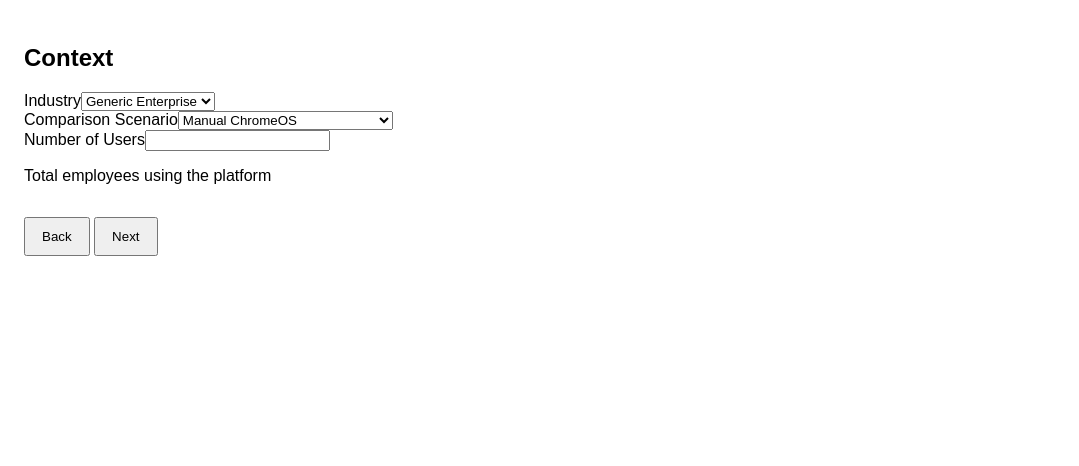
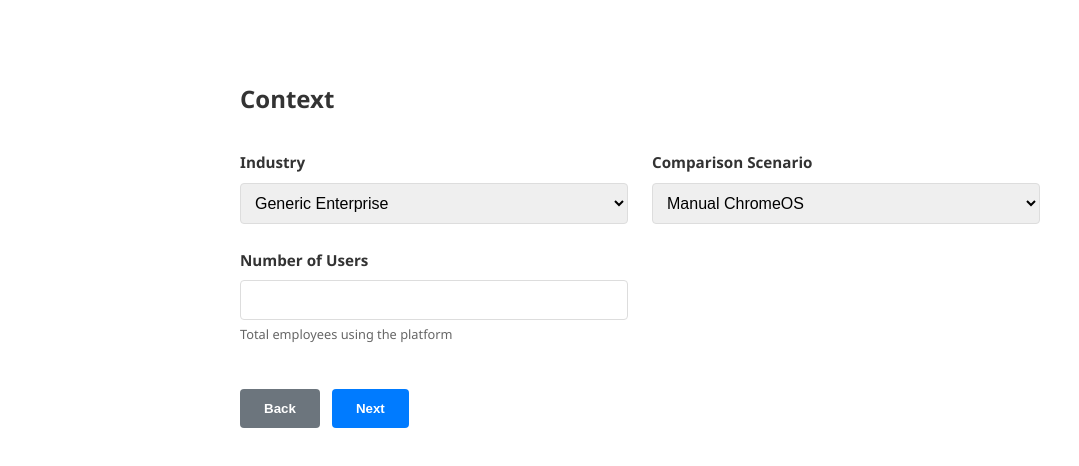
Before and after one commit to ruchini-silva-codimite/roi-studio, a plain HTML site: page index.html in a window 1280 px wide. Both pictures are taken after a click on the button "Start ROI Assessment". Shown: the whole page, without its empty margins (0-1079 px from the left). Drawn offline with Linux system fonts and the light colour scheme.

Commit message:
Add form and grid styling for interactive inputs

```diff
--- a/css/styles.css
+++ b/css/styles.css
@@ -1,61 +1,121 @@
 body {
-  font-family: Arial, sans-serif;
+  font-family: 'Segoe UI', Tahoma, Geneva, Verdana, sans-serif;
+  line-height: 1.6;
   margin: 0;
   padding: 0;
+  color: #333;
+}
+
+#app {
+  max-width: 800px;
+  margin: 40px auto;
+  padding: 20px;
 }
 
 .screen {
   display: none;
-  padding: 24px;
+  animation: fadeIn 0.3s ease-in;
 }
 
 .screen.active {
   display: block;
 }
 
-button {
-  padding: 10px 16px;
-  margin-top: 16px;
-  cursor: pointer;
+@keyframes fadeIn {
+  from { opacity: 0; transform: translateY(10px); }
+  to { opacity: 1; transform: translateY(0); }
 }
 
-.ga-banner {
-  margin-top: 32px;
-  padding: 16px;
-  border: 1px solid #ccc;
+/* Form Styles */
+.form-grid {
+  display: grid;
+  grid-template-columns: 1fr 1fr;
+  gap: 24px;
+  margin: 32px 0;
 }
 
-.trust {
-  margin-top: 12px;
-  font-size: 0.9rem;
-  color: #666;
+.form-group {
+  display: flex;
+  flex-direction: column;
 }
 
+label {
+  font-weight: 600;
+  margin-bottom: 8px;
+  font-size: 0.95rem;
+}
+
+input, select {
+  padding: 10px;
+  border: 1px solid #ddd;
+  border-radius: 4px;
+  font-size: 1rem;
+}
+
+.field-desc {
+  font-size: 0.8rem;
+  color: #666;
+  margin-top: 4px;
+}
+
+.nav-btns {
+  display: flex;
+  gap: 12px;
+  margin-top: 32px;
+}
+
+button {
+  padding: 12px 24px;
+  border: none;
+  border-radius: 4px;
+  background: #007bff;
+  color: white;
+  font-weight: 600;
+  cursor: pointer;
+  transition: background 0.2s;
+}
+
+button:hover {
+  background: #0056b3;
+}
+
+button#to-landing, button#to-context, button#to-usage-back {
+  background: #6c757d;
+}
+
+/* Results Display */
 .results-block {
-  margin-top: 24px;
+  margin-top: 32px;
+  padding: 24px;
+  background: #f8f9fa;
+  border-radius: 8px;
 }
 
 .results-grid {
   display: grid;
-  grid-template-columns: repeat(auto-fit, minmax(180px, 1fr));
-  gap: 16px;
-  margin-top: 12px;
+  grid-template-columns: repeat(auto-fit, minmax(200px, 1fr));
+  gap: 20px;
+  margin-top: 16px;
 }
 
 .result-card {
-  border: 1px solid #d9d9d9;
-  padding: 16px;
-  border-radius: 8px;
-  background: #fafafa;
+  background: white;
+  padding: 20px;
+  border-radius: 6px;
+  box-shadow: 0 2px 4px rgba(0,0,0,0.05);
+  border-left: 4px solid #007bff;
 }
 
 .result-label {
-  font-size: 0.9rem;
+  font-size: 0.85rem;
   color: #666;
-  margin-bottom: 8px;
+  text-transform: uppercase;
+  letter-spacing: 0.5px;
 }
 
 .result-value {
-  font-size: 1.2rem;
+  font-size: 1.5rem;
   font-weight: 700;
+  color: #212529;
+  margin-top: 4px;
 }
```
